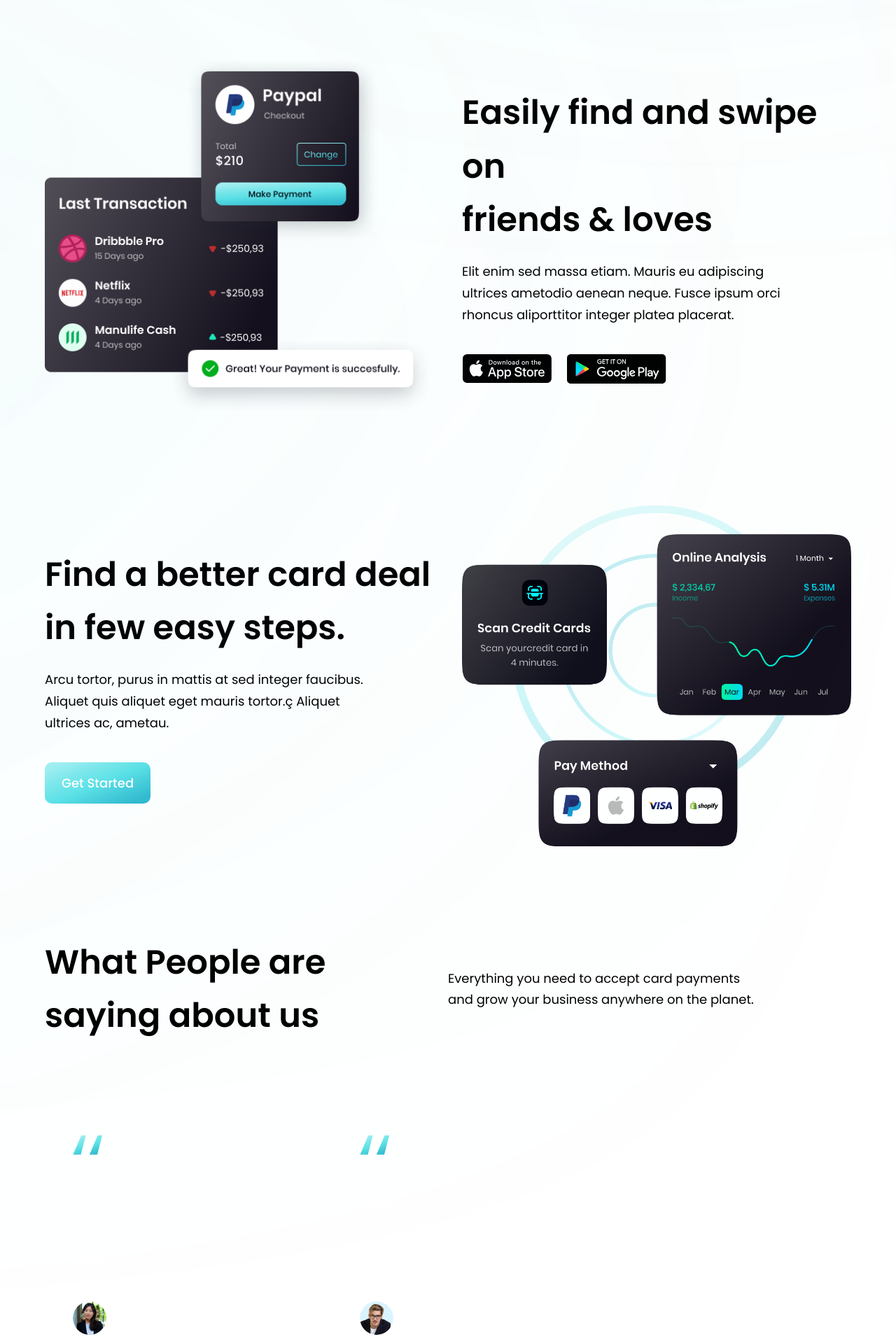
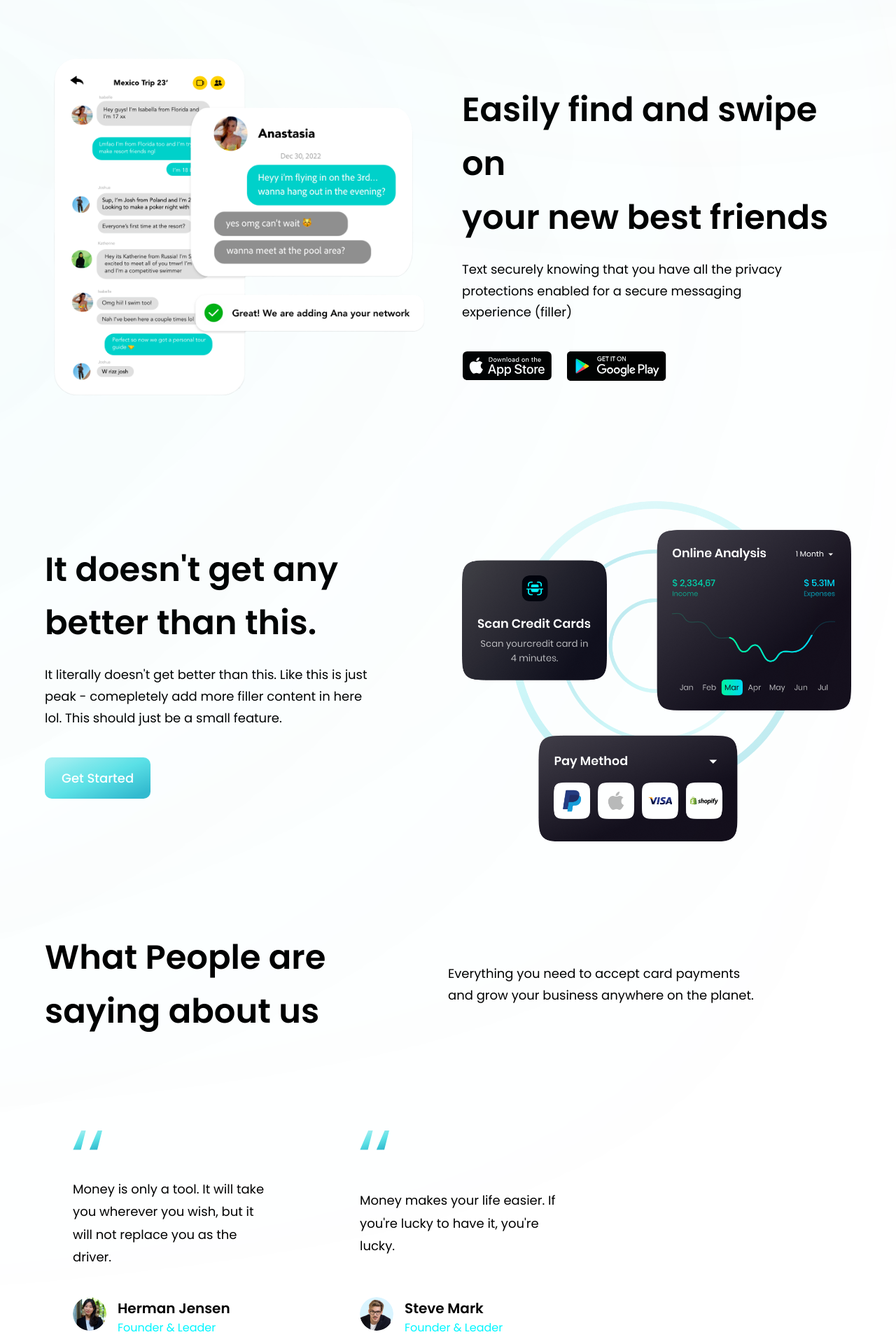
Before and after one commit to npardal/vacationPals, a React (Vite) app: page / in a window 1280 px wide. Shown: the part 1600-3520 px from the top of the page at 70% size. Built offline with nearby package versions, Linux system fonts and the light colour scheme.

Commit message:
cleaning up

```diff
--- a/src/components/Billing.jsx
+++ b/src/components/Billing.jsx
@@ -18,12 +18,12 @@ const Billing = () => (
 
     <div className={layout.sectionInfo}>
       <h2 className={styles.heading2}>
-        Easily find and swipe on <br className="sm:block hidden" /> friends &
-        loves
+        Easily find and swipe on <br className="sm:block hidden" /> your new
+        best friends
       </h2>
       <p className={`${styles.paragraph} max-w-[470px] mt-5`}>
-        Elit enim sed massa etiam. Mauris eu adipiscing ultrices ametodio aenean
-        neque. Fusce ipsum orci rhoncus aliporttitor integer platea placerat.
+        Text securely knowing that you have all the privacy protections enabled
+        for a secure messaging experience (filler)
       </p>
 
       <div className="flex flex-row flex-wrap sm:mt-10 mt-6">
--- a/src/components/CardDeal.jsx
+++ b/src/components/CardDeal.jsx
@@ -8,12 +8,12 @@ const CardDeal = () => (
   <section className={layout.section}>
     <div className={layout.sectionInfo}>
       <h2 className={styles.heading2}>
-        Find a better card deal <br className="sm:block hidden" /> in few easy
-        steps.
+        It doesn't get any <br className="sm:block hidden" /> better than this.
       </h2>
       <p className={`${styles.paragraph} max-w-[470px] mt-5`}>
-        Arcu tortor, purus in mattis at sed integer faucibus. Aliquet quis
-        aliquet eget mauris tortor.ç Aliquet ultrices ac, ametau.
+        It literally doesn't get better than this. Like this is just peak -
+        comepletely add more filler content in here lol. This should just be a
+        small feature.
       </p>
 
       <Button styles={`mt-10`} />
--- a/src/components/FeedbackCard.jsx
+++ b/src/components/FeedbackCard.jsx
@@ -2,18 +2,22 @@ import { quotes } from "../assets";
 
 const FeedbackCard = ({ content, name, title, img }) => (
   <div className="flex justify-between flex-col px-10 py-12 rounded-[20px]  max-w-[370px] md:mr-10 sm:mr-5 mr-0 my-5 feedback-card">
-    <img src={quotes} alt="double_quotes" className="w-[42.6px] h-[27.6px] object-contain" />
-    <p className="font-poppins font-normal text-[18px] leading-[32.4px] text-white my-10">
+    <img
+      src={quotes}
+      alt="double_quotes"
+      className="w-[42.6px] h-[27.6px] object-contain"
+    />
+    <p className="font-poppins font-normal text-[18px] leading-[32.4px] text-black my-10">
       {content}
     </p>
 
     <div className="flex flex-row">
       <img src={img} alt={name} className="w-[48px] h-[48px] rounded-full" />
       <div className="flex flex-col ml-4">
-        <h4 className="font-poppins font-semibold text-[20px] leading-[32px] text-white">
+        <h4 className="font-poppins font-semibold text-[20px] leading-[32px] text-black">
           {name}
         </h4>
-        <p className="font-poppins font-normal text-[16px] leading-[24px] text-dimWhite">
+        <p className="font-poppins font-normal text-[16px] leading-[24px] text-secondary">
           {title}
         </p>
       </div>
@@ -21,5 +25,4 @@ const FeedbackCard = ({ content, name, title, img }) => (
   </div>
 );
 
-
 export default FeedbackCard;
--- a/src/components/Footer.jsx
+++ b/src/components/Footer.jsx
@@ -3,6 +3,8 @@ import { logo } from "../assets";
 import { footerLinks, socialMedia } from "../constants";
 
 const Footer = () => (
+
+
   <section className={`${styles.flexCenter} ${styles.paddingY} flex-col`}>
     <div className={`${styles.flexStart} md:flex-row flex-col mb-8 w-full`}>
       <div className="flex-[1] flex flex-col justify-start mr-10">
@@ -18,15 +20,18 @@ const Footer = () => (
 
       <div className="flex-[1.5] w-full flex flex-row justify-between flex-wrap md:mt-0 mt-10">
         {footerLinks.map((footerlink) => (
-          <div key={footerlink.title} className={`flex flex-col ss:my-0 my-4 min-w-[150px]`}>
-            <h4 className="font-poppins font-medium text-[18px] leading-[27px] text-white">
+          <div
+            key={footerlink.title}
+            className={`flex flex-col ss:my-0 my-4 min-w-[150px]`}
+          >
+            <h4 className="font-poppins font-medium text-[18px] leading-[27px] text-black">
               {footerlink.title}
             </h4>
             <ul className="list-none mt-4">
               {footerlink.links.map((link, index) => (
                 <li
                   key={link.name}
-                  className={`font-poppins font-normal text-[16px] leading-[24px] text-dimWhite hover:text-secondary cursor-pointer ${
+                  className={`font-poppins font-normal text-[16px] leading-[24px] text-gray hover:text-secondary cursor-pointer ${
                     index !== footerlink.links.length - 1 ? "mb-4" : "mb-0"
                   }`}
                 >
@@ -41,7 +46,7 @@ const Footer = () => (
 
     <div className="w-full flex justify-between items-center md:flex-row flex-col pt-6 border-t-[1px] border-t-[#3F3E45]">
       <p className="font-poppins font-normal text-center text-[18px] leading-[27px] text-white">
-        Copyright Ⓒ 2022 HooBank. All Rights Reserved.
+        Vacay Pals 2023
       </p>
 
       <div className="flex flex-row md:mt-0 mt-6">
```
Also changed, not shown: src/assets/bill.png.
